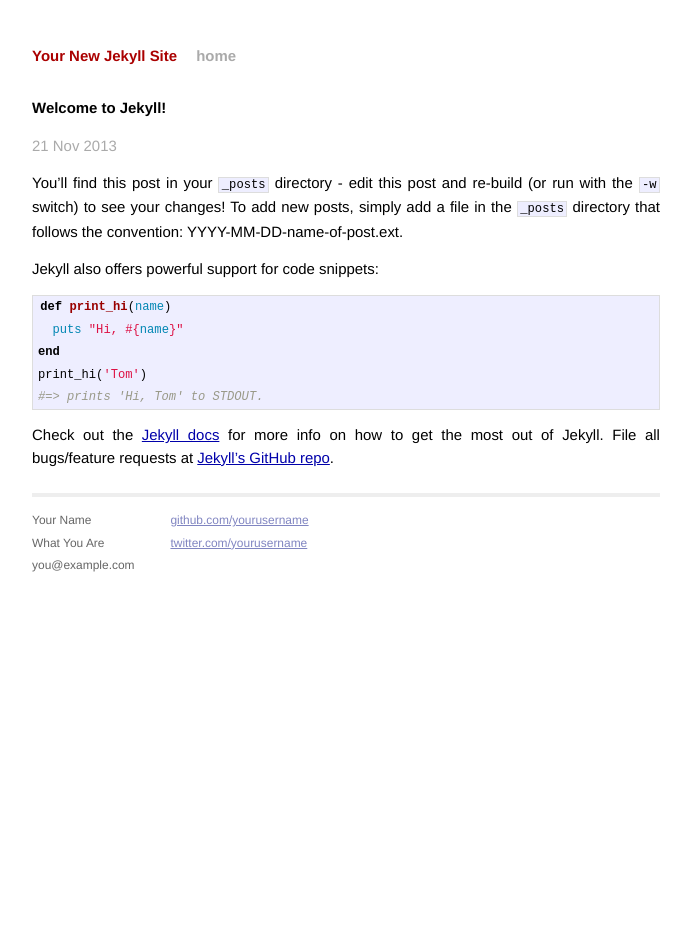
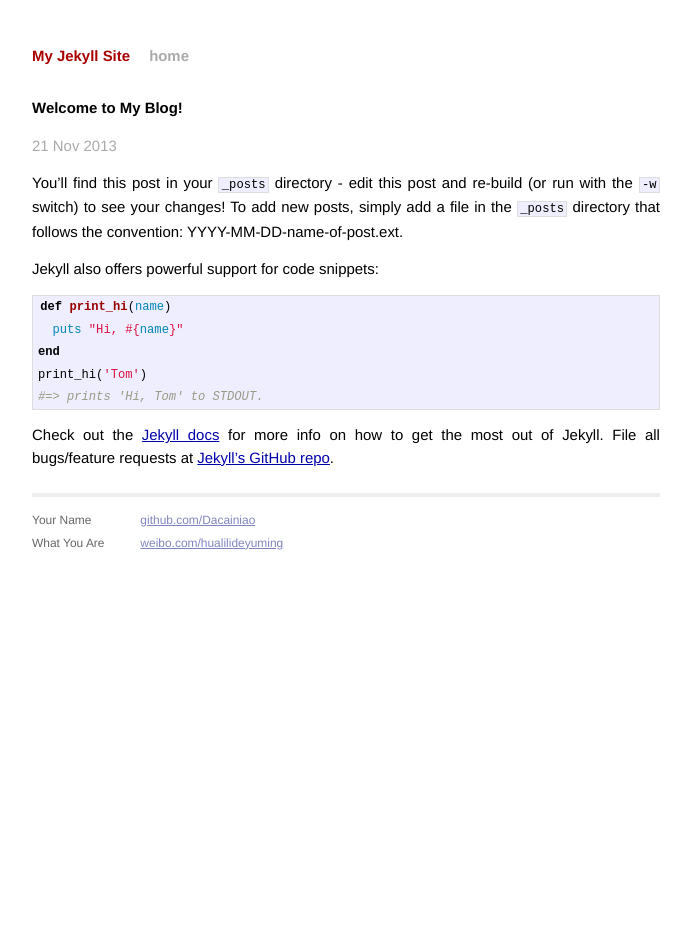
Before and after one commit to jsonchi/jsonchi.github.io, a Jekyll site: the page built from _posts/2013-11-21-welcome-to-jekyll.markdown, in a window 1280 px wide. Shown: the whole page, without its empty margins (294-985 px from the left). Built offline with Jekyll 4.4.1, drawn with Linux system fonts in a browser that asks for light colours; Markdown is read by kramdown in place of the engine named in the settings.

Commit message:
customize

```diff
--- a/_config.yml
+++ b/_config.yml
@@ -1,3 +1,3 @@
-name: Your New Jekyll Site
+name: My Jekyll Site
 markdown: redcarpet
 pygments: true
--- a/_layouts/default.html
+++ b/_layouts/default.html
@@ -28,13 +28,12 @@
               <p>
                 Your Name<br />
                 What You Are<br />
-                you@example.com
               </p>
             </div>
             <div class="contact">
               <p>
-                <a href="https://github.com/yourusername">github.com/yourusername</a><br />
-                <a href="https://twitter.com/yourusername">twitter.com/yourusername</a><br />
+                <a href="https://github.com/Dacainiao">github.com/Dacainiao</a><br />
+                <a href="https://weibo.com/hualilideyuming">weibo.com/hualilideyuming</a><br />
               </p>
             </div>
           </div>
--- a/_posts/2013-11-21-welcome-to-jekyll.markdown
+++ b/_posts/2013-11-21-welcome-to-jekyll.markdown
@@ -1,6 +1,6 @@
 ---
 layout: post
-title:  "Welcome to Jekyll!"
+title:  "Welcome to My Blog!"
 date:   2013-11-21 22:54:30
 categories: jekyll update
 ---
--- a/index.html
+++ b/index.html
@@ -1,6 +1,6 @@
 ---
 layout: default
-title: Your New Jekyll Site
+title: My Jekyll Site
 ---
 
 <div id="home">
```
